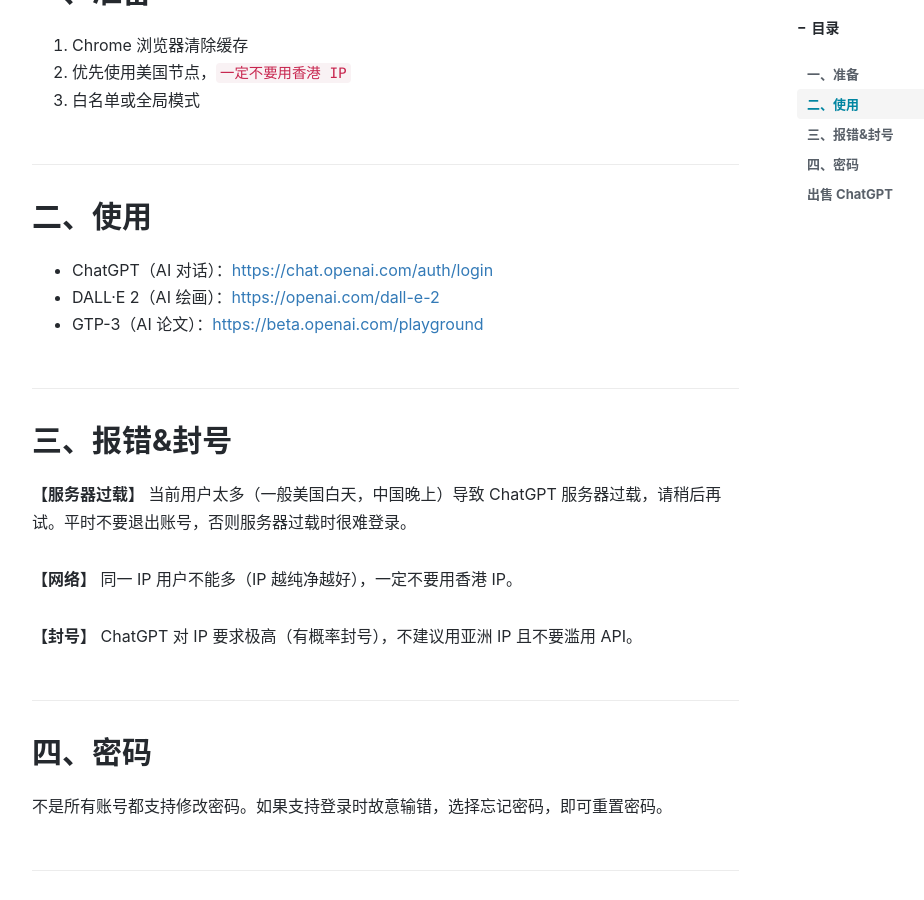
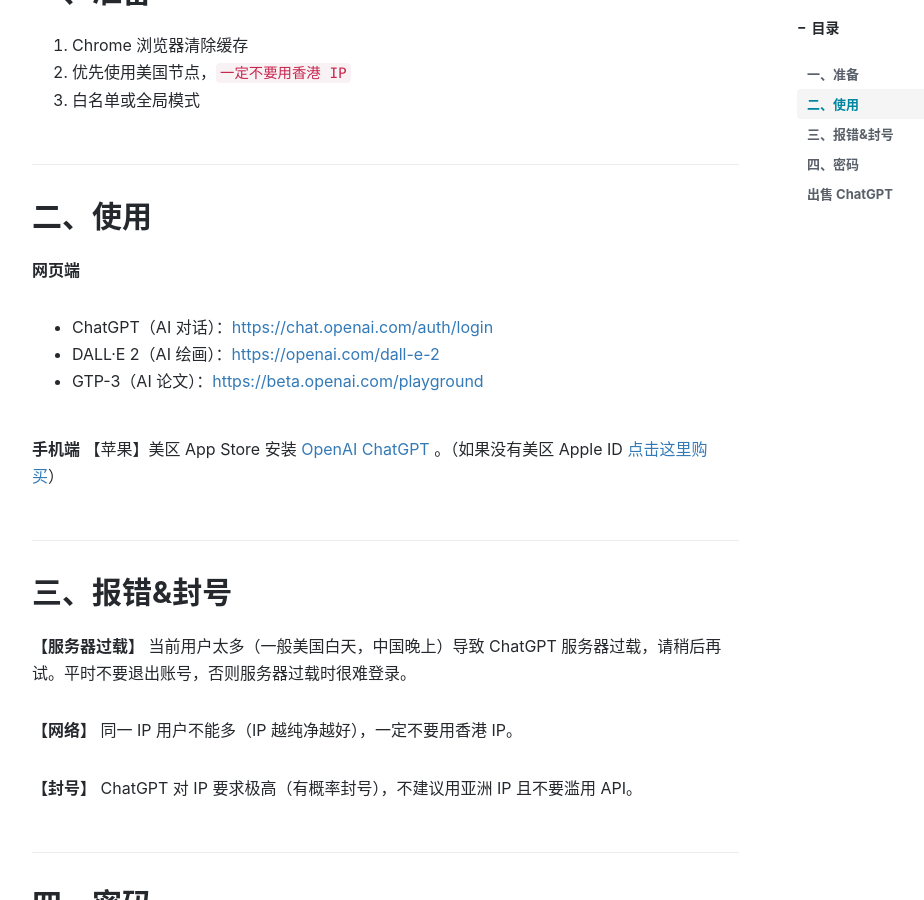
Before and after one commit to ssnhd/ssnhd.github.io, a Jekyll site: the page built from _posts/2023-2-17-ChatGPT.md, in a window 1280 px wide and 900 px high, scrolled down 563 px. Shown: the whole window, without its empty margins (233-1157 px from the left). Built offline with Jekyll 4.4.1, drawn with Linux system fonts in a browser that asks for light colours; nearby versions of some CDN libraries; comment, search, counter and statistics services are not loaded.

Commit message:
Update 2023-2-17-ChatGPT.md

```diff
--- a/_posts/2023-2-17-ChatGPT.md
+++ b/_posts/2023-2-17-ChatGPT.md
@@ -20,9 +20,13 @@
 
 ## 二、使用
 
+**网页端**
 - ChatGPT（AI 对话）：<https://chat.openai.com/auth/login>
 - DALL·E 2（AI 绘画）：<https://openai.com/dall-e-2>
 - GTP-3（AI 论文）：<https://beta.openai.com/playground>
+
+**手机端**
+【苹果】美区 App Store 安装 [OpenAI ChatGPT](https://apps.apple.com/us/app/openai-chatgpt/id6448311069?l=zh) 。（如果没有美区 Apple ID [点击这里购买](https://ssnhd.com/2023/03/19/store)）
 
 ## 三、报错&封号
 
```
